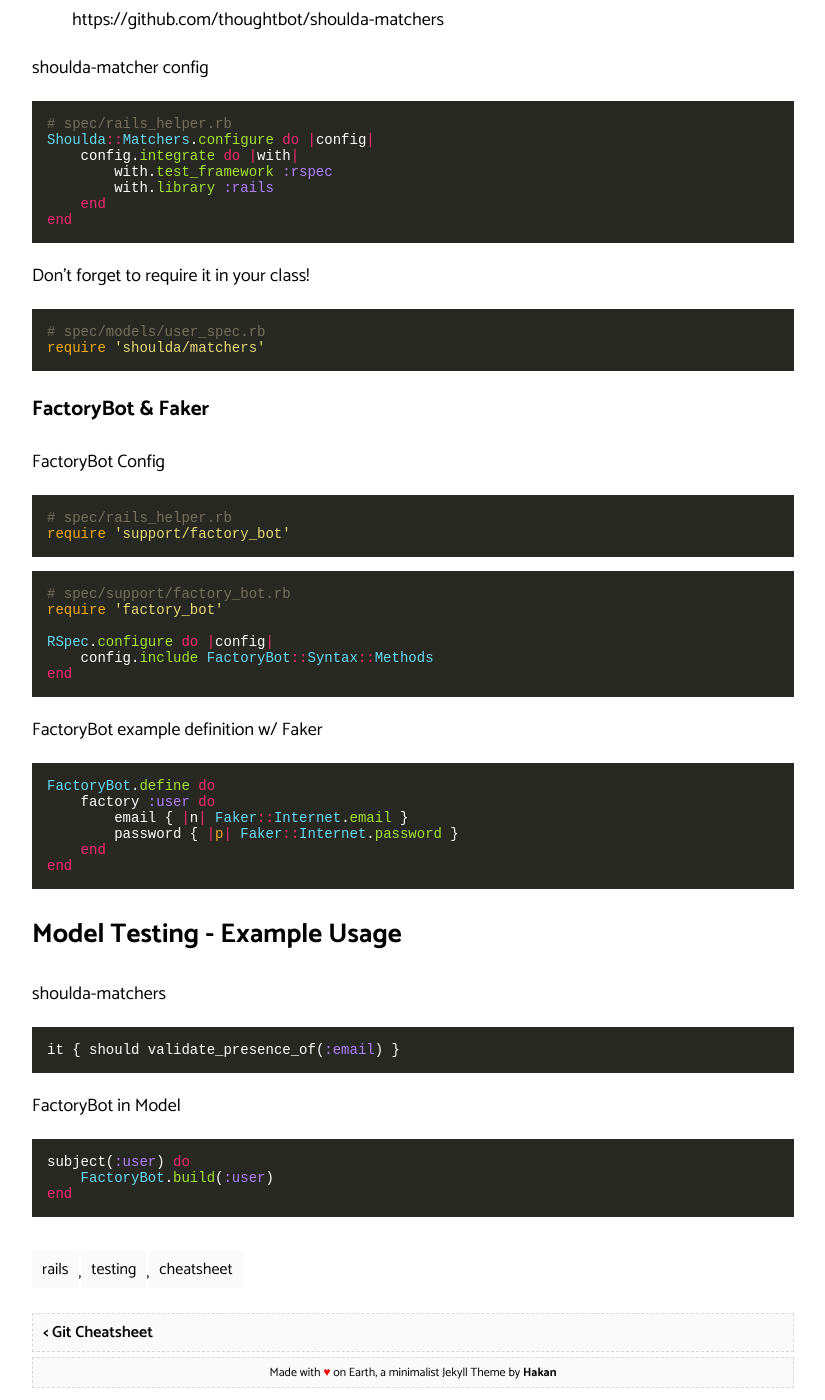
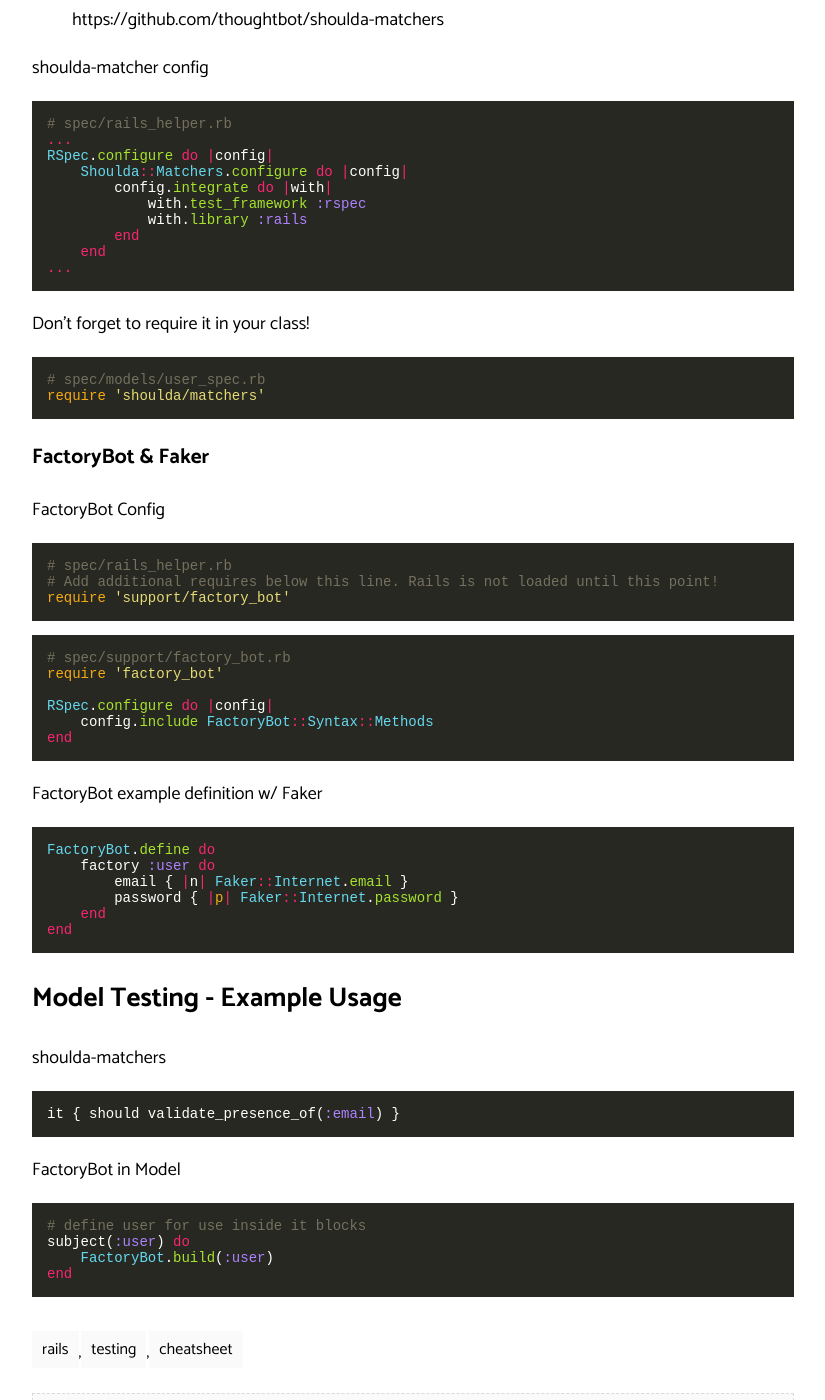
Before and after one commit to zacgra/zacgra.github.io, a Jekyll site: the page built from _posts/2022-8-15-Rails-Testing-Cheatsheet.md, in a window 1280 px wide and 1400 px high, scrolled down 1251 px. Shown: the whole window, without its empty margins (227-1052 px from the left). Built offline with Jekyll 4.4.1, drawn with Linux system fonts in a browser that asks for light colours.

Commit message:
Update rails testing

````diff
--- a/_posts/2022-8-15-Rails-Testing-Cheatsheet.md
+++ b/_posts/2022-8-15-Rails-Testing-Cheatsheet.md
@@ -55,12 +55,15 @@ shoulda-matcher config
 
 ```rb
 # spec/rails_helper.rb
-Shoulda::Matchers.configure do |config|
-    config.integrate do |with|
-        with.test_framework :rspec
-        with.library :rails
+...
+RSpec.configure do |config|
+    Shoulda::Matchers.configure do |config|
+        config.integrate do |with|
+            with.test_framework :rspec
+            with.library :rails
+        end
     end
-end
+...
 ```
 
 Don't forget to require it in your class!
@@ -76,6 +79,7 @@ FactoryBot Config
 
 ```rb
 # spec/rails_helper.rb
+# Add additional requires below this line. Rails is not loaded until this point!
 require 'support/factory_bot'
 ```
 
@@ -110,6 +114,7 @@ it { should validate_presence_of(:email) }
 FactoryBot in Model
 
 ```rb
+# define user for use inside it blocks
 subject(:user) do
     FactoryBot.build(:user)
 end
````
